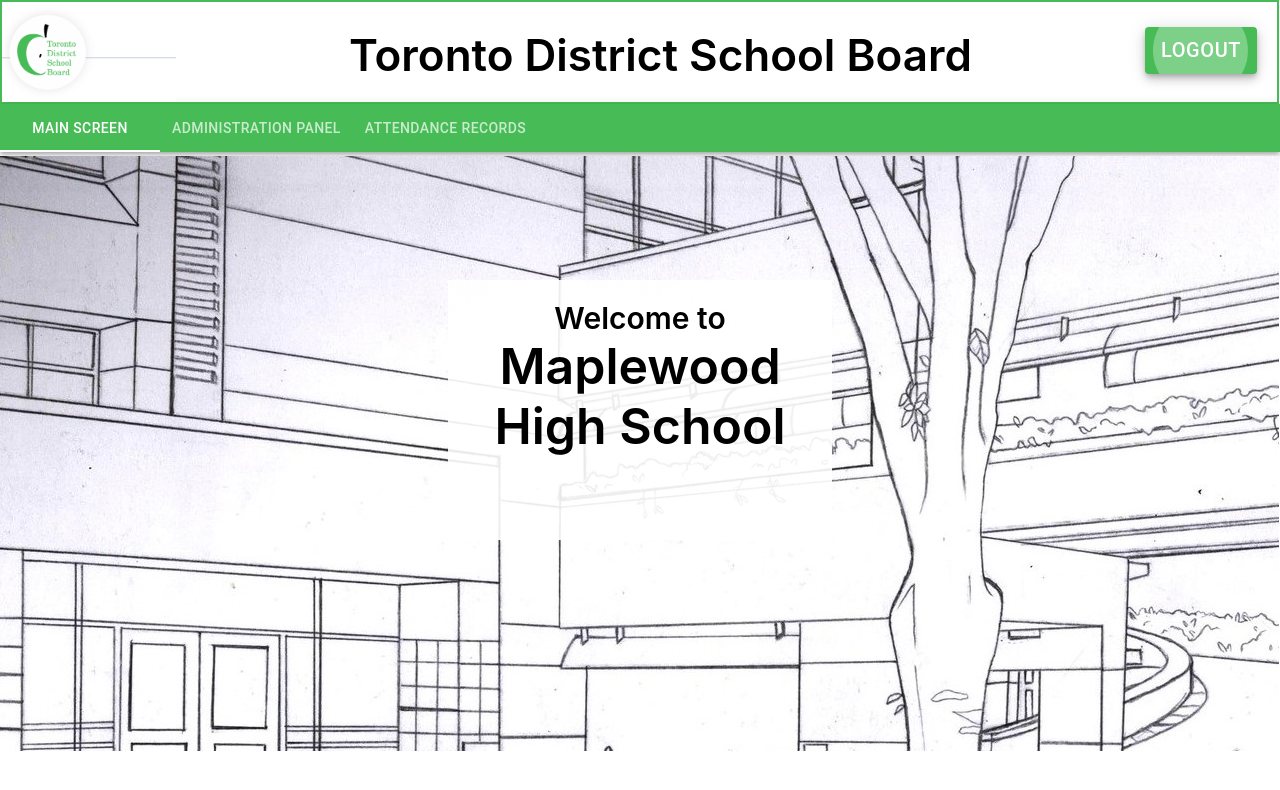
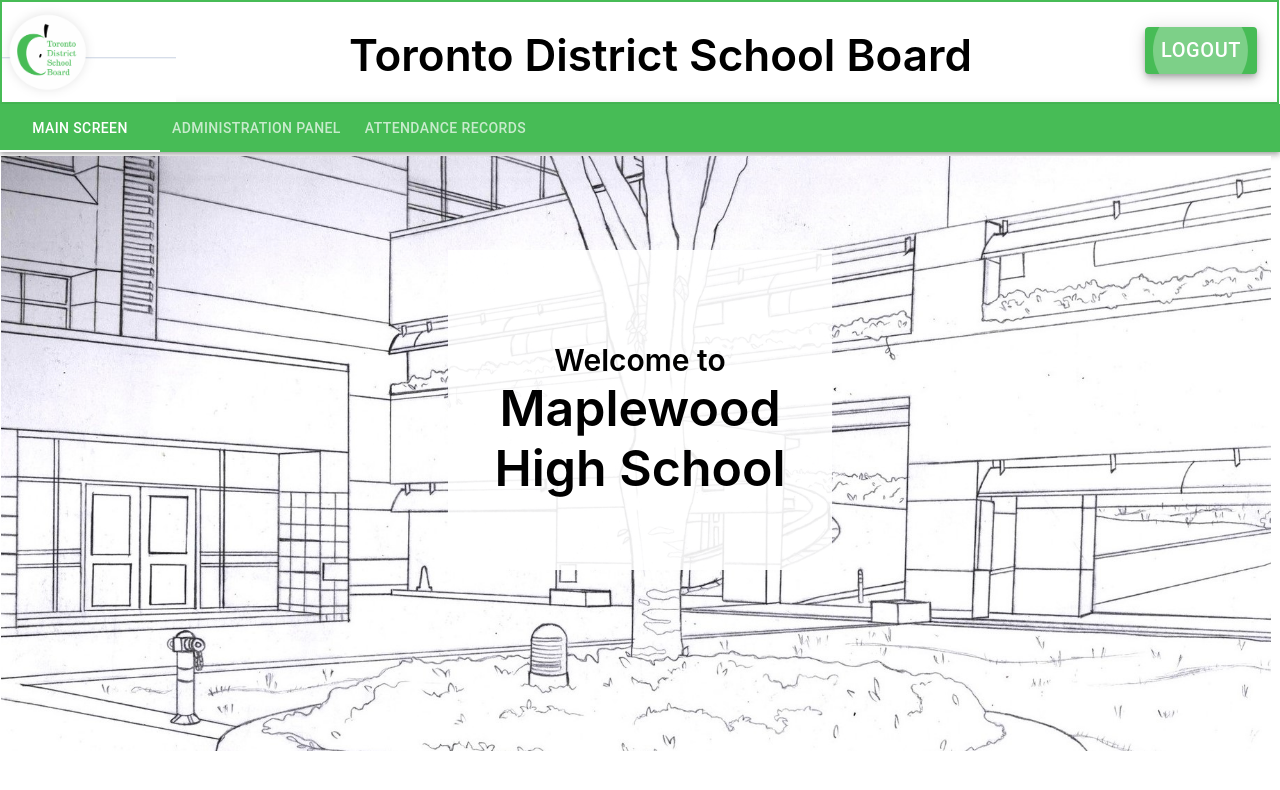
Before and after one commit to jpaglia/eecs4312-project, a React (Create React App) app in the folder code/frontend/: page / in a window 1280 px wide. Both pictures are taken after a click on the button "SIGN IN". Shown: the top 790 px of the page. Built offline with nearby package versions, Linux system fonts and the light colour scheme.

Commit message:
more stuff

```diff
--- a/code/frontend/src/views/SecretaryMain/SecretaryMain.scss
+++ b/code/frontend/src/views/SecretaryMain/SecretaryMain.scss
@@ -1,23 +1,26 @@
 .secretaryWrapperPage {
     background-image: url("maplewood.jpg");
-    object-fit: contain;
-    width: 100vw;
+    background-size: cover;
+    width: calc(100vw - 10px);
     height: calc(100vh - 205px);
     margin-top: -20px;
-    margin-left: -25px;
+    margin-left: -23px;
     overflow: hidden;
     .welcomePageTitleTextBox {
       padding-top: 20px;
       position: fixed;
       top: 50%;
       left: 50%;
-      margin-top: -15vh;
+      margin-top: -150px;
       margin-left: -15vw;
       text-align:center;
       background-color: rgba(255, 255, 255, 0.9);
       width: 30vw;
-      height: 30vh;
-
+      height: 300px;
+      display: flex;
+      align-items: center;
+      justify-content: center;
+      flex-direction: column;
       .titleText {
         font-size: 30px;
         font-weight: 600;
```
Also changed, not shown: code/frontend/src/views/SecretaryMain/maplewood.jpg.
